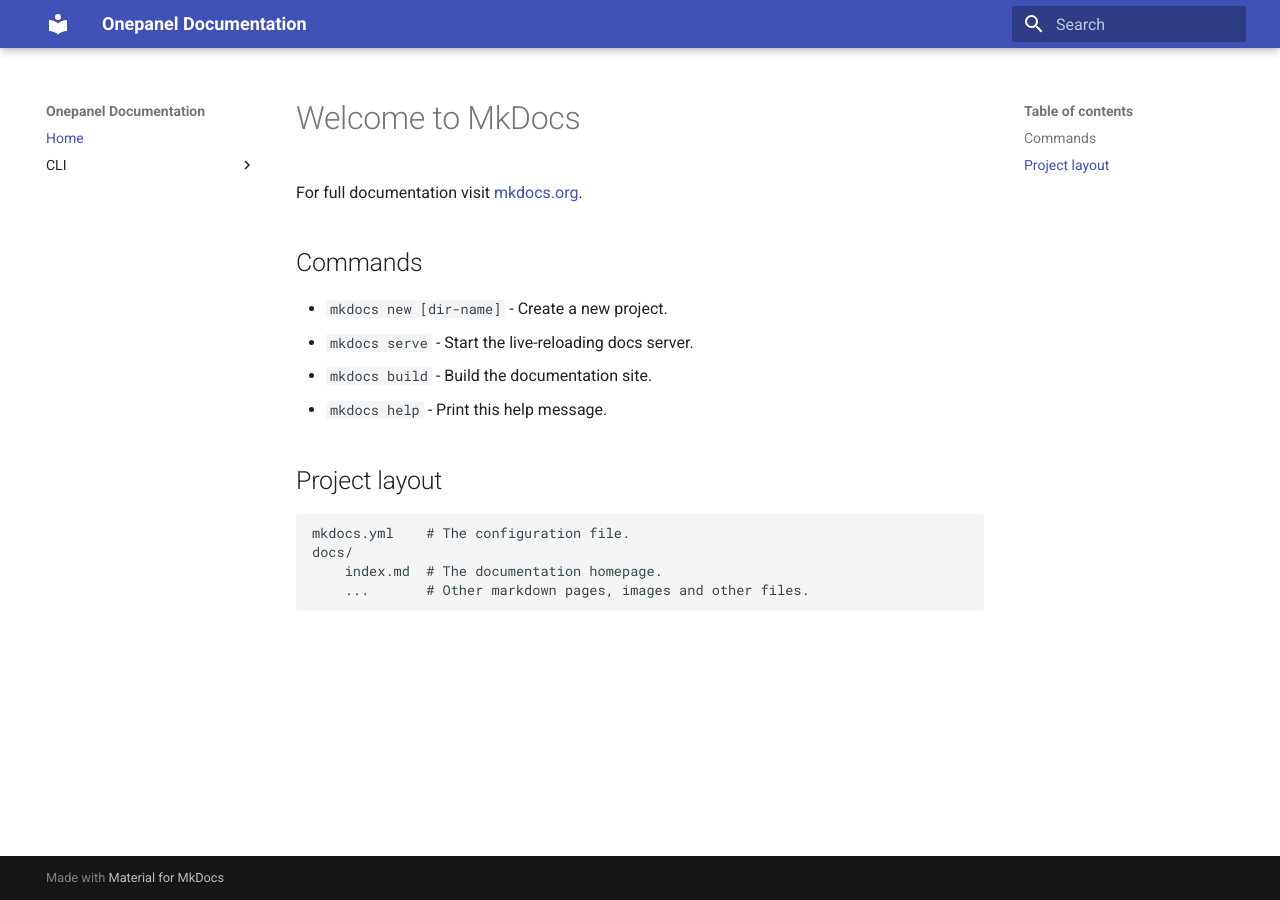
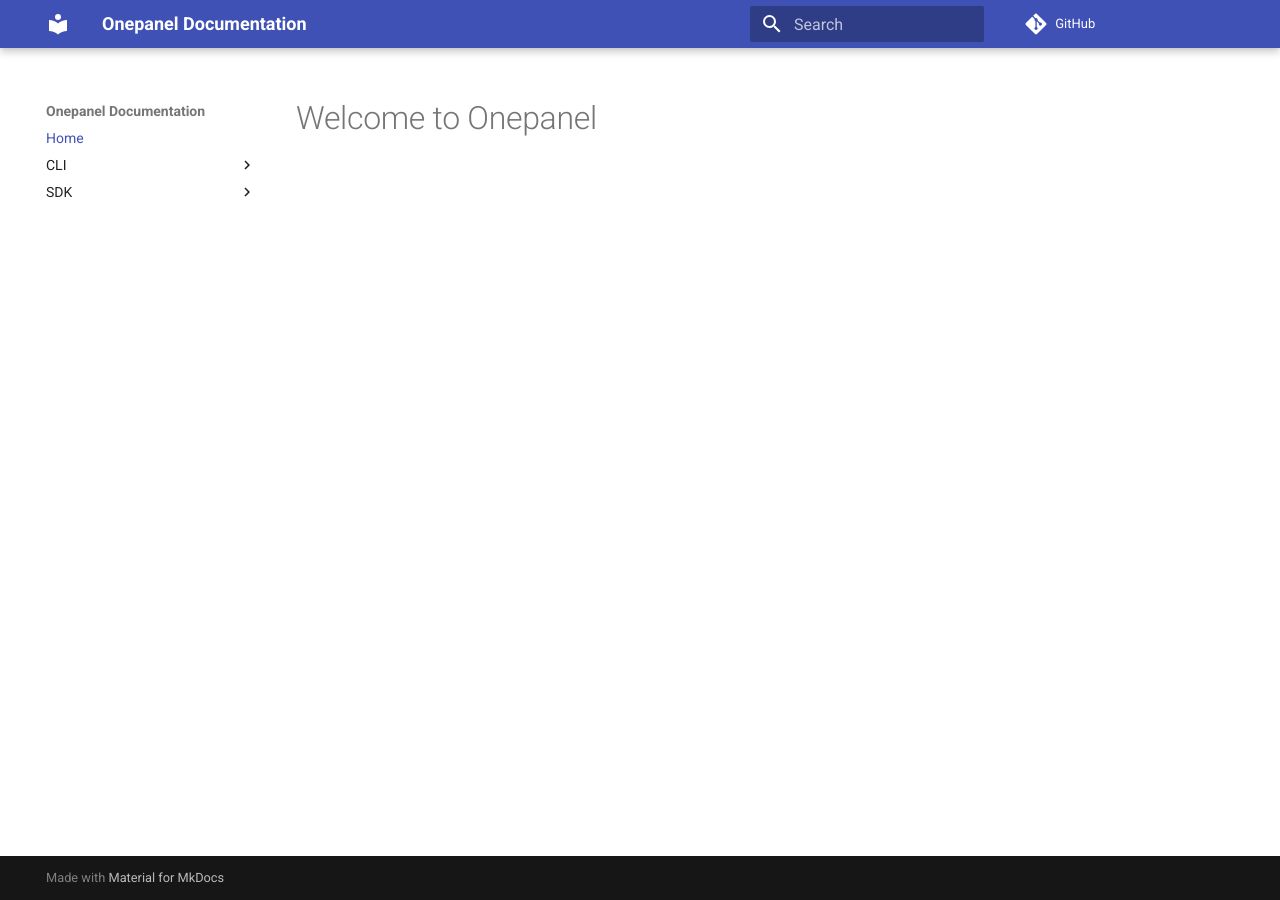
Before and after one commit to onepanelio/docs, an MkDocs documentation site: the page built from docs/index.md, in a window 1280 px wide. Built offline with MkDocs 1.6.1 and Material for MkDocs 9.7.7, drawn with Linux system fonts in a browser that asks for light colours; comment, search, counter and statistics services are not loaded; old or Windows-style settings are respelled for this version of MkDocs.

Commit message:
structure updates + edit URL

```diff
--- a/docs/index.md
+++ b/docs/index.md
@@ -1,17 +1 @@
-# Welcome to MkDocs
-
-For full documentation visit [mkdocs.org](https://mkdocs.org).
-
-## Commands
-
-* `mkdocs new [dir-name]` - Create a new project.
-* `mkdocs serve` - Start the live-reloading docs server.
-* `mkdocs build` - Build the documentation site.
-* `mkdocs help` - Print this help message.
-
-## Project layout
-
-    mkdocs.yml    # The configuration file.
-    docs/
-        index.md  # The documentation homepage.
-        ...       # Other markdown pages, images and other files.
+# Welcome to Onepanel
--- a/mkdocs.yml
+++ b/mkdocs.yml
@@ -1,9 +1,12 @@
 site_name: Onepanel Documentation
-site_url: https://help.onepanel.io
+site_url: https://docs.onepanel.io
 site_author: Onepanel, Inc.
+repo_url: https://github.com/onepanelio/docs
 theme:
   name: 'material'
 pages:
   - Home: index.md
   - CLI:
-    - 'Getting started with CLI': cli.md
+    - 'Getting started with CLI': cli/index.md
+  - SDK:
+    - 'Getting start with SDK': sdk/index.md
```
Also changed, not shown: docs/cli/index.md (added, +27 -0 lines), docs/sdk/index.md (added), 1 other file.
